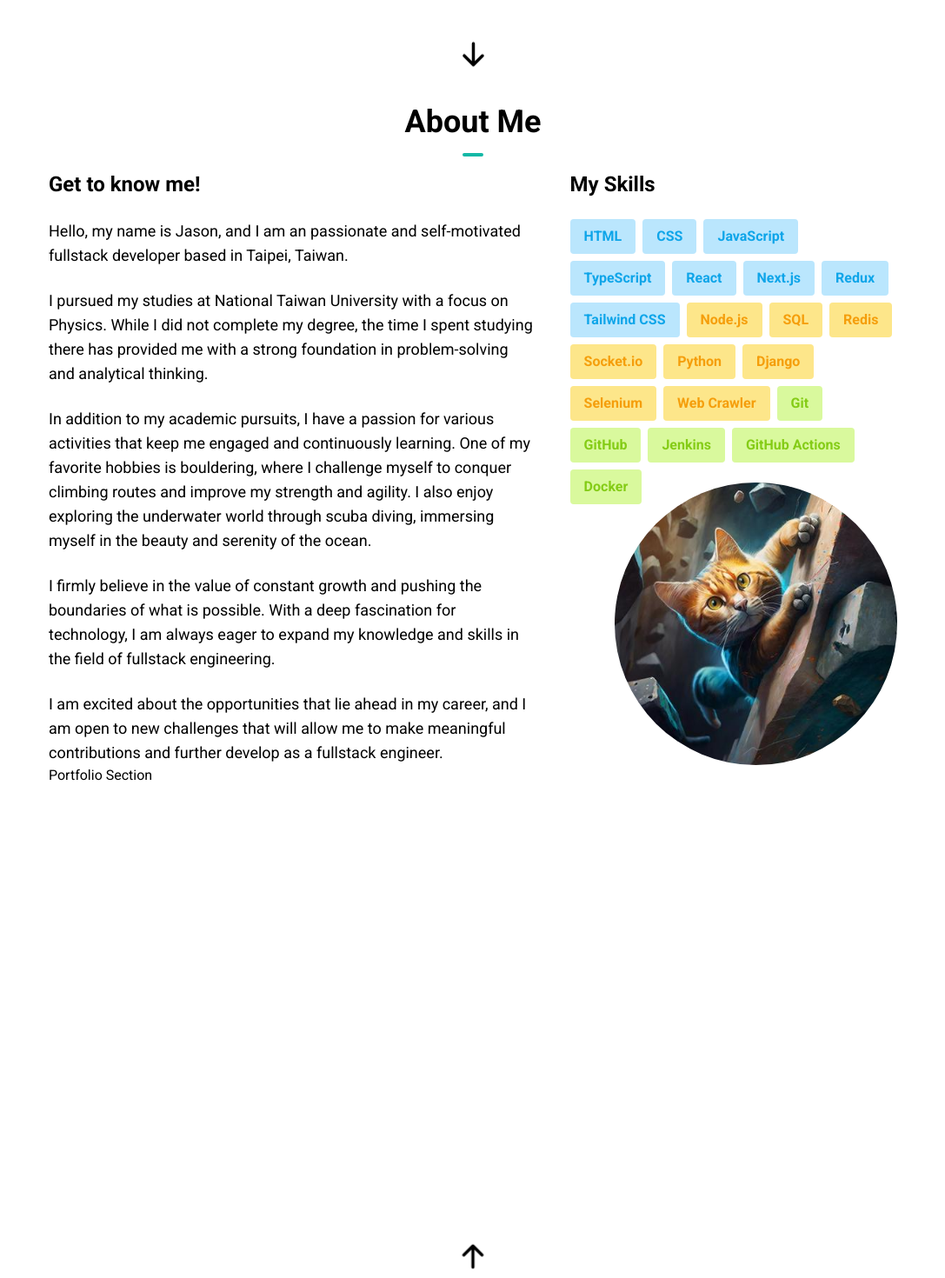
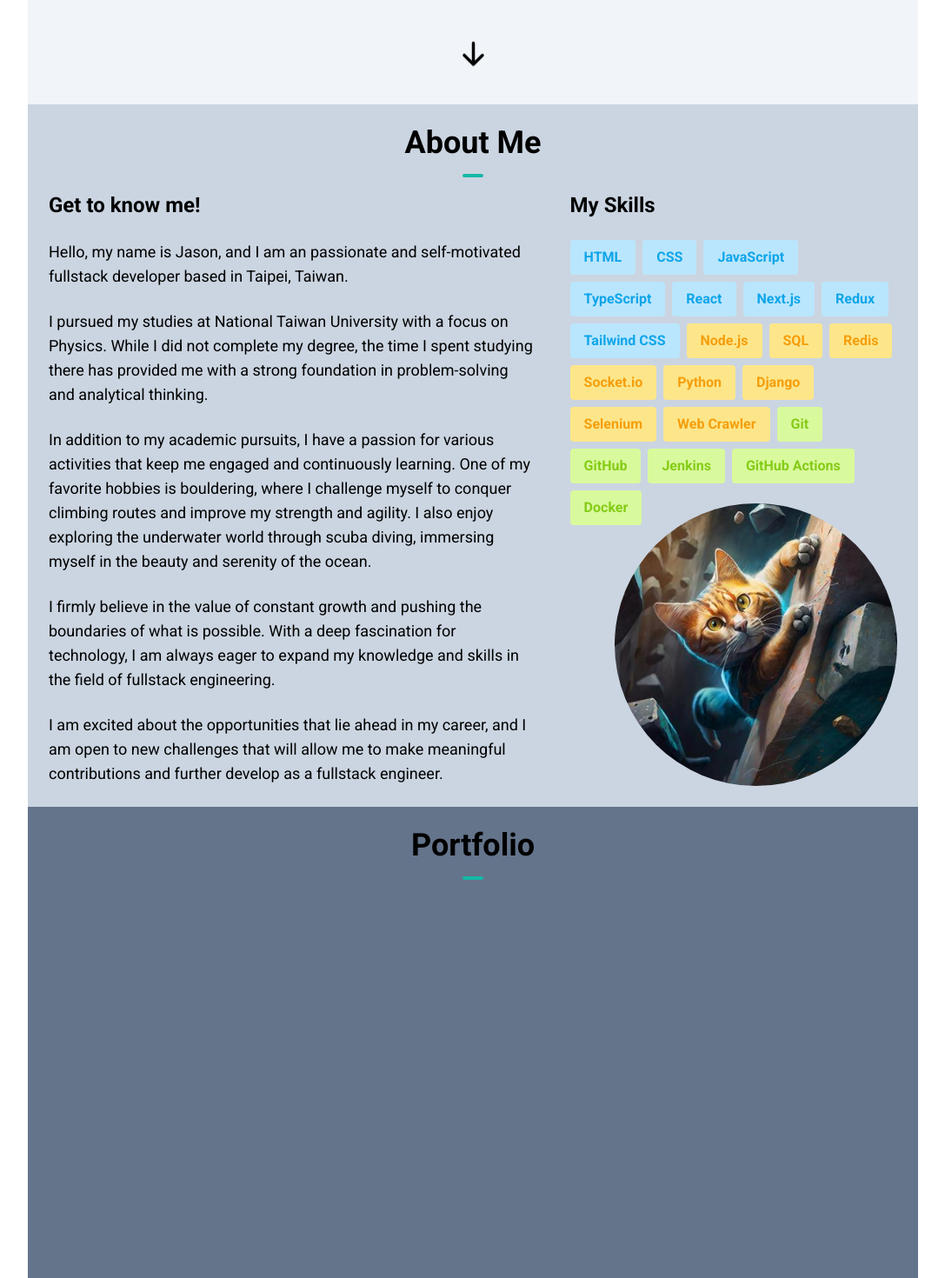
Before and after one commit to jasonluo07/jasonluo07-brand, a Next.js app: page / in a window 1280 px wide. Shown: the part 680-2150 px from the top of the page at 87% size, without its empty margins (96-1183 px from the left). Built offline with nearby package versions, Linux system fonts and the light colour scheme.

Commit message:
feat: Add component props to section components

```diff
--- a/src/app/components/AboutSection.tsx
+++ b/src/app/components/AboutSection.tsx
@@ -32,9 +32,13 @@ const SKILLS: Skill[] = [
   { name: 'Docker', category: 'tools', style: 'bg-lime-200 text-lime-500' },
 ];
 
-const AboutSection = function () {
+type AboutSectionProps = {
+  className?: string;
+};
+
+const AboutSection = function ({ className }: AboutSectionProps) {
   return (
-    <section id="aboutMe">
+    <section id="aboutMe" className={`${className}`}>
       <h2 className="text-center text-4xl font-bold">About Me</h2>
       <hr className="mx-auto my-4 h-1 w-6 rounded-lg border-0 bg-teal-500" />
       <div className="flex flex-col space-y-10 md:flex-row md:space-x-10 md:space-y-0">
--- a/src/app/components/HeroSection.tsx
+++ b/src/app/components/HeroSection.tsx
@@ -3,11 +3,15 @@ import { HiArrowDown } from 'react-icons/hi';
 
 import { ScrollLink } from '@/components/ui';
 
-const HeroSection = function () {
+type HeroSectionProps = {
+  className?: string;
+};
+
+const HeroSection = function ({ className }: HeroSectionProps) {
   return (
     <section
       id="hero"
-      className="relative flex h-[calc(100vh-73px)] flex-col items-center justify-center text-center md:flex-row md:text-left"
+      className={`relative flex flex-col items-center justify-center text-center md:flex-row md:text-left ${className}`}
     >
       <div className="flex justify-center md:w-1/2">
         <Image src="/Alan_Turing.png" width={325} height={325} className="rounded-full shadow-2xl" alt="Alan Turing" />
--- a/src/app/components/PortfolioSection.tsx
+++ b/src/app/components/PortfolioSection.tsx
@@ -1,7 +1,12 @@
-const PortfolioSection = function () {
+type PortfolioSectionProps = {
+  className?: string;
+};
+
+const PortfolioSection = function ({ className }: PortfolioSectionProps) {
   return (
-    <section id="portfolio" className="h-[600px]">
-      <div>Portfolio Section</div>
+    <section id="portfolio" className={`${className}`}>
+      <h2 className="text-center text-4xl font-bold">Portfolio</h2>
+      <hr className="mx-auto my-4 h-1 w-6 rounded-lg border-0 bg-teal-500" />
     </section>
   );
 };
--- a/src/app/page.tsx
+++ b/src/app/page.tsx
@@ -4,10 +4,10 @@ import PortfolioSection from './components/PortfolioSection';
 
 const Home = function () {
   return (
-    <main className="mx-auto max-w-5xl px-6">
-      <HeroSection />
-      <AboutSection />
-      <PortfolioSection />
+    <main className="mx-auto max-w-5xl">
+      <HeroSection className="h-[calc(100vh-73px)]  bg-slate-100 px-6" />
+      <AboutSection className="bg-slate-300 p-6" />
+      <PortfolioSection className="h-screen bg-slate-500 p-6" />
     </main>
   );
 };
```
